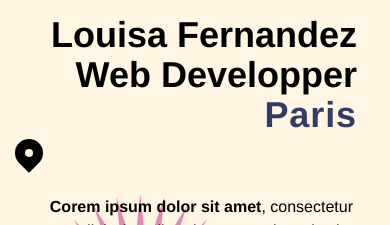
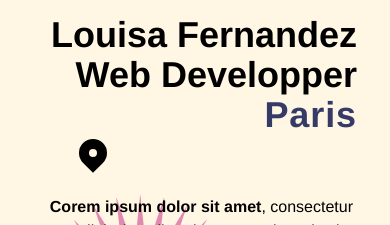
Before and after one commit to franzhopp/v3q, a React (Vite) app: page / in a window 390 px wide. Shown: the part 7060-7285 px from the top of the page. Built offline with nearby package versions, Linux system fonts and the light colour scheme; a web font is replaced by a local one.

Commit message:
[ADD] position icons change

```diff
--- a/src/Components/Section/section-team.jsx
+++ b/src/Components/Section/section-team.jsx
@@ -177,7 +177,7 @@ const SectionTeam = () => {
                         >
                           Paris
                         </animated.h1>
-                        <HiLocationMarker className="h-10 w-10"/>
+                        <HiLocationMarker className="h-10 w-10 ml-16 sm:ml-0"/>
                       </div>
 
                       <div className="w-96 sm:w-80">
```
